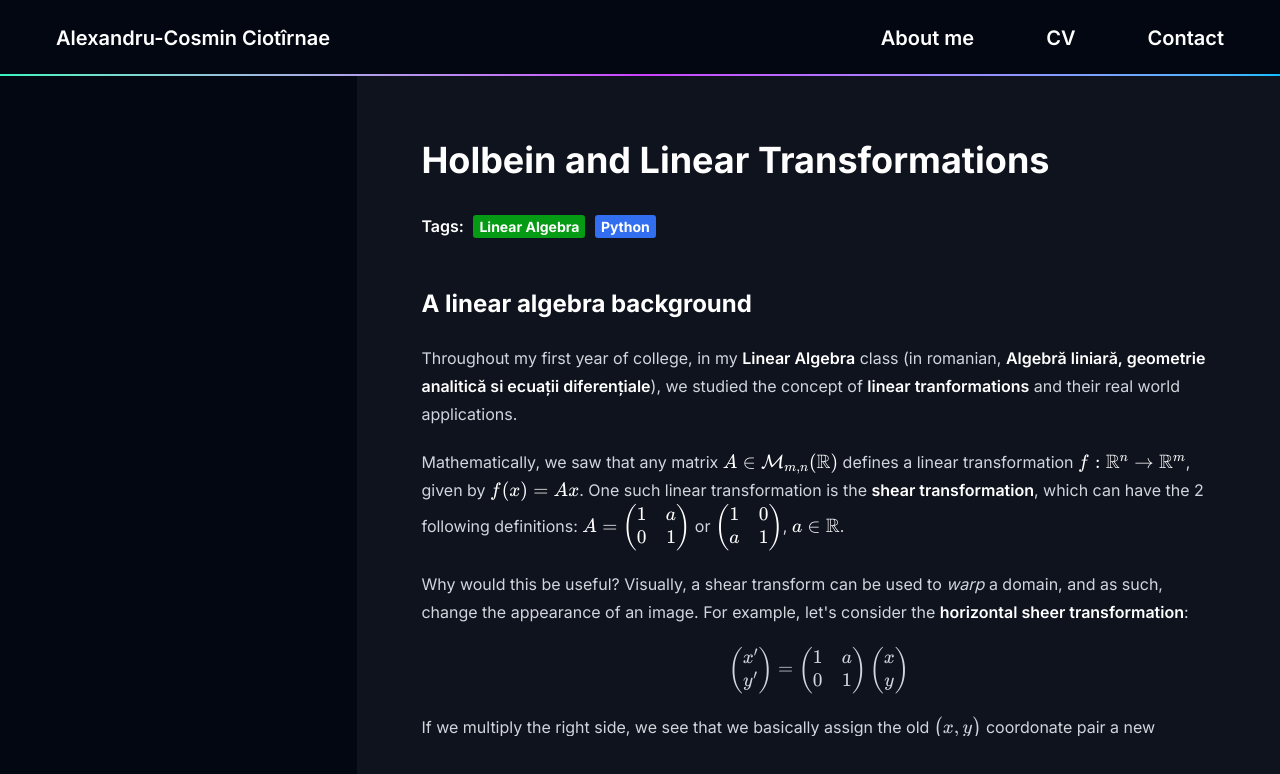
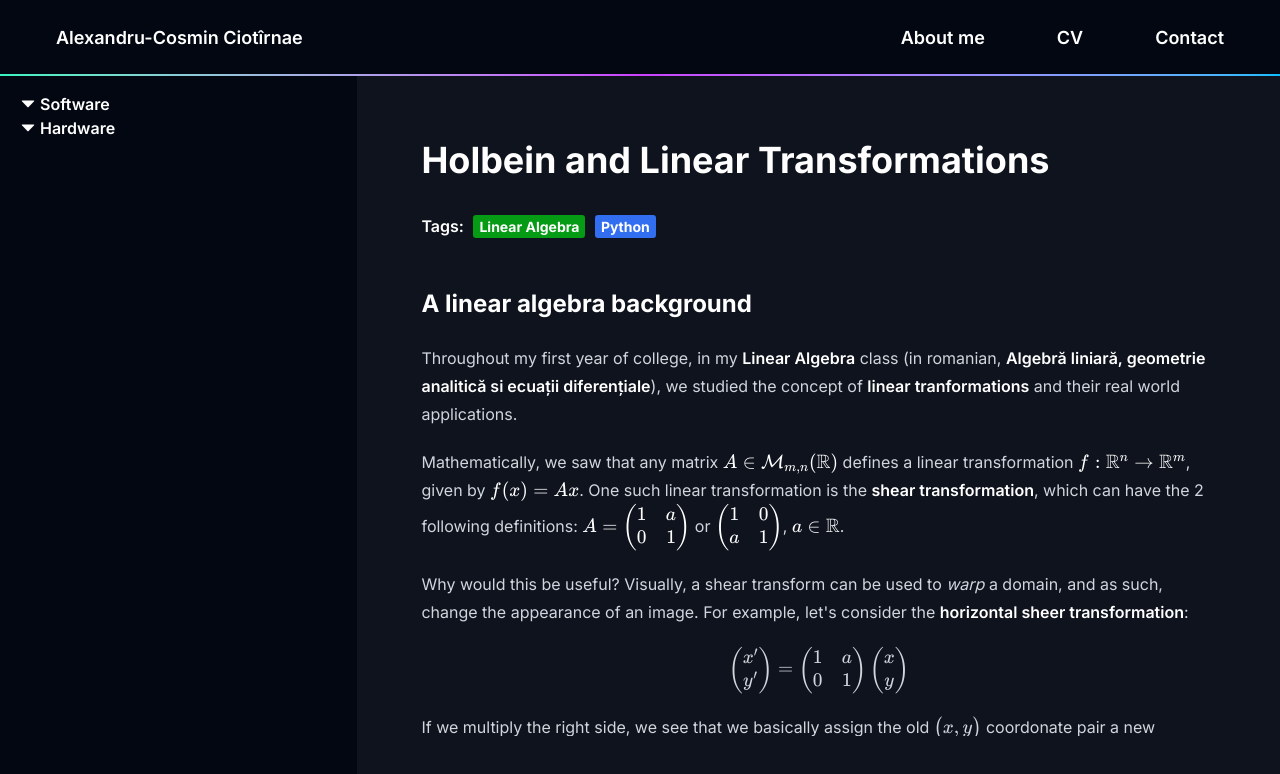
Before and after one commit to ciotirnaealexandru/this-is-alex, a React (Vite) app in the folder frontend/: page /this-is-alex/projects in a window 1280 px wide. Shown: the top 774 px of the page. Built offline with nearby package versions, Linux system fonts and the light colour scheme.

Commit message:
Add dropdown menu structure
Signed-off-by: Ciotirnae Alexandru-Cosmin <ciotirnae.alexandru005@gmail.com>

```diff
--- a/frontend/package.json
+++ b/frontend/package.json
@@ -16,6 +16,7 @@
     "@tailwindcss/vite": "^4.1.8",
     "react": "^19.1.0",
     "react-dom": "^19.1.0",
+    "react-icons": "^5.5.0",
     "react-markdown": "^10.1.0",
     "react-router": "^7.6.2",
     "rehype-katex": "^7.0.1",
--- a/frontend/src/components/Buttons/SmallButton.tsx
+++ b/frontend/src/components/Buttons/SmallButton.tsx
@@ -16,7 +16,7 @@ const SmallButton = ({ children, path }: SmallButtonProps) => {
     <div className="relative inline-flex  group">
       <div className="absolute transitiona-all duration-500 opacity-0 -inset-px bg-gradient-to-r from-[#36f4be] via-[#cc40ff] to-[#06bdff] rounded-lg blur-md group-hover:opacity-90 group-hover:-inset-0.5 group-hover:duration-300 animate-tilt"></div>
       <button
-        className="hover:cursor-pointer text-xl py-2 px-4 rounded-lg relative font-semibold text-white 0 bg-[#030712]"
+        className="hover:cursor-pointer text-lg py-2 px-4 rounded-lg relative font-semibold text-white 0 bg-[#030712]"
         onClick={() => handleNavigation(path)}
       >
         {children}
--- /dev/null
+++ b/frontend/src/components/DropdownMenu/DropdownMenu.tsx
@@ -0,0 +1,31 @@
+import "./DropdownMenu.scss";
+import MenuElement from "./MenuElement";
+
+const DropdownMenu = () => {
+  return (
+    <div className="w-full h-full py-4 px-4">
+      <MenuElement text="Software">
+        <MenuElement text="Subarea 1">
+          <MenuElement text="Proiect 1"></MenuElement>
+          <MenuElement text="Proiect 2"></MenuElement>
+        </MenuElement>
+        <MenuElement text="Subarea 2">
+          <MenuElement text="Proiect 1"></MenuElement>
+          <MenuElement text="Proiect 2"></MenuElement>
+        </MenuElement>
+      </MenuElement>
+      <MenuElement text="Hardware">
+        <MenuElement text="Subarea 1">
+          <MenuElement text="Proiect 1"></MenuElement>
+          <MenuElement text="Proiect 2"></MenuElement>
+        </MenuElement>
+        <MenuElement text="Subarea 2">
+          <MenuElement text="Proiect 1"></MenuElement>
+          <MenuElement text="Proiect 2"></MenuElement>
+        </MenuElement>
+      </MenuElement>
+    </div>
+  );
+};
+
+export default DropdownMenu;
--- /dev/null
+++ b/frontend/src/components/DropdownMenu/MenuElement.tsx
@@ -0,0 +1,38 @@
+import { GoTriangleRight } from "react-icons/go";
+import { GoTriangleDown } from "react-icons/go";
+
+import { useState } from "react";
+
+interface MenuElementProps {
+  children?: React.ReactNode;
+  text: string;
+}
+
+const MenuElement = ({ children, text }: MenuElementProps) => {
+  const [state, setState] = useState(0);
+
+  let arrow = <div className="ml-4"></div>;
+  if (children != null) {
+    if (state == 1) arrow = <GoTriangleRight className="text-white text-2xl" />;
+    else arrow = <GoTriangleDown className="text-white text-2xl" />;
+  }
+
+  return (
+    <>
+      <button
+        onClick={() => setState(state == 1 ? 0 : 1)}
+        className="flex flex-col w-full font-semibold"
+      >
+        <div className="flex flex-row">
+          {arrow}
+          <div className="text-white">{text}</div>
+        </div>
+      </button>
+
+      {/* Children */}
+      {state == 1 ? <div className="flex flex-col ml-5">{children}</div> : null}
+    </>
+  );
+};
+
+export default MenuElement;
--- a/frontend/src/pages/Projects/Projects.tsx
+++ b/frontend/src/pages/Projects/Projects.tsx
@@ -1,5 +1,6 @@
 import NormalBackground from "../../components/NormalBackground/NormalBackground";
 import NavBar from "../../components/Navbar/NavBar";
+import DropdownMenu from "../../components/DropdownMenu/DropdownMenu";
 
 import Markdown from "react-markdown";
 import rehypeKatex from "rehype-katex";
@@ -20,7 +21,9 @@ const Projects = () => {
         <NavBar />
         <div className="flex flex-row w-full h-full overflow-hidden">
           {/* The title column*/}
-          <div className="bg-[#030712] w-lg"></div>
+          <div className="bg-[#030712] w-lg">
+            <DropdownMenu />
+          </div>
           <div className="flex py-16 pl-16 pr-8 w-full h-full">
             <div className="flex-grow max-w-none w-full h-full prose prose-invert overflow-y-auto add-custom-scrollbar">
               <div className="pr-8">
```
Also changed, not shown: frontend/src/components/DropdownMenu/DropdownMenu.scss (added), 1 other file (tests, documents, lock files or other folders).
